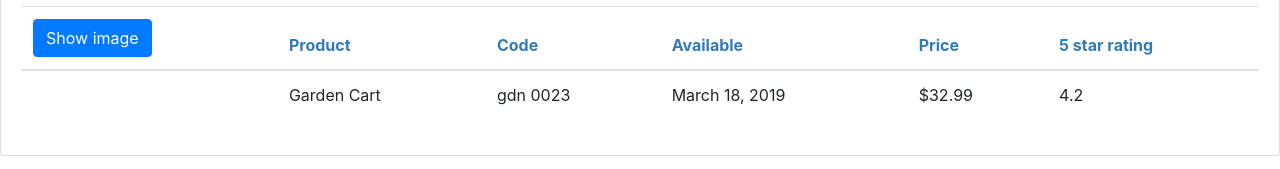
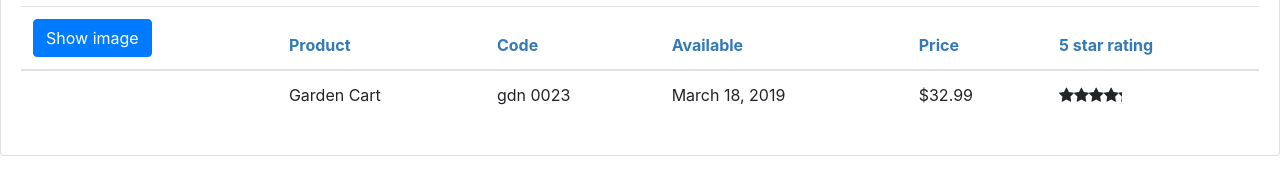
Before and after one commit to santiagoalex/Angular-GettingStarted, an Angular app: page / in a window 1280 px wide. Shown: the part 202-371 px from the top of the page. Built offline with nearby package versions, Linux system fonts and the light colour scheme.

Commit message:
Adding child component to raiting and make a child-parent events

```diff
--- a/src/app/app.module.ts
+++ b/src/app/app.module.ts
@@ -5,6 +5,7 @@
 import { AppComponent } from './app.component';
 import { ProductListComponent } from './products/product-list.component';
 import { ConvertToSpacesPipe } from './shared/conver-to-spaces.pipe';
+import { starComponent } from './shared/star.component';
 
 import { from } from 'rxjs';
 
@@ -13,7 +14,8 @@
   declarations: [
     AppComponent,
     ProductListComponent,
-    ConvertToSpacesPipe
+    ConvertToSpacesPipe,
+    starComponent
   ],
   imports: [
     BrowserModule,
--- a/src/app/products/product-list.component.html
+++ b/src/app/products/product-list.component.html
@@ -44,7 +44,9 @@
            <td>{{product.productCode | lowercase | convertToSpaces: '-' }}</td>
            <td>{{product.releaseDate}}</td>
            <td>{{product.price | currency: 'USD':'symbol':'1.2-2' }}</td> <!--Pipe with arguments usd and only two decimals-->
-           <td>{{product.starRating}}</td>
+           <td><pm-star [rating]='product.starRating'
+            (ratingClicked)='onRatingClick($event)'
+            ></pm-star></td>
          </tr>
        </tbody>
      </table>
--- a/src/app/products/product-list.component.ts
+++ b/src/app/products/product-list.component.ts
@@ -53,6 +53,10 @@
 
     }
 
+    onRatingClick(message : string ): void{
+     this.pageTitle = 'Product List: ' + message
+    }
+
     performFilter(filterBy: string): IProduct[]{
       filterBy = filterBy.toLocaleLowerCase();
       return this.products.filter((product: IProduct)=>
--- a/src/app/shared/star.component.html
+++ b/src/app/shared/star.component.html
@@ -1,6 +1,7 @@
 <div class="crop"
      [style.width.px]="starWidth"
-     [title]="rating">
+     [title]="rating"
+     (click)='onClick()'>
   <div style="width: 75px">
     <span class="fa fa-star"></span>
     <span class="fa fa-star"></span>
--- /dev/null
+++ b/src/app/shared/star.component.ts
@@ -0,0 +1,24 @@
+
+import { Component, OnChanges,Input,EventEmitter, Output } from '@angular/core';
+
+
+@Component({
+  selector:'pm-star',
+  templateUrl:'./star.component.html',
+  styleUrls:['./star.component.css']
+})
+
+export class starComponent implements OnChanges{
+    @Input() rating: number;
+    starWidth: number ;
+    @Output() ratingClicked: EventEmitter<String>= new EventEmitter <string>();
+
+    ngOnChanges(){
+        this.starWidth = this.rating * 75 /5;
+
+    }
+
+    onClick():void{
+      this.ratingClicked.emit(`The rating ${this.rating} was clicked!`)
+    }
+}
```
